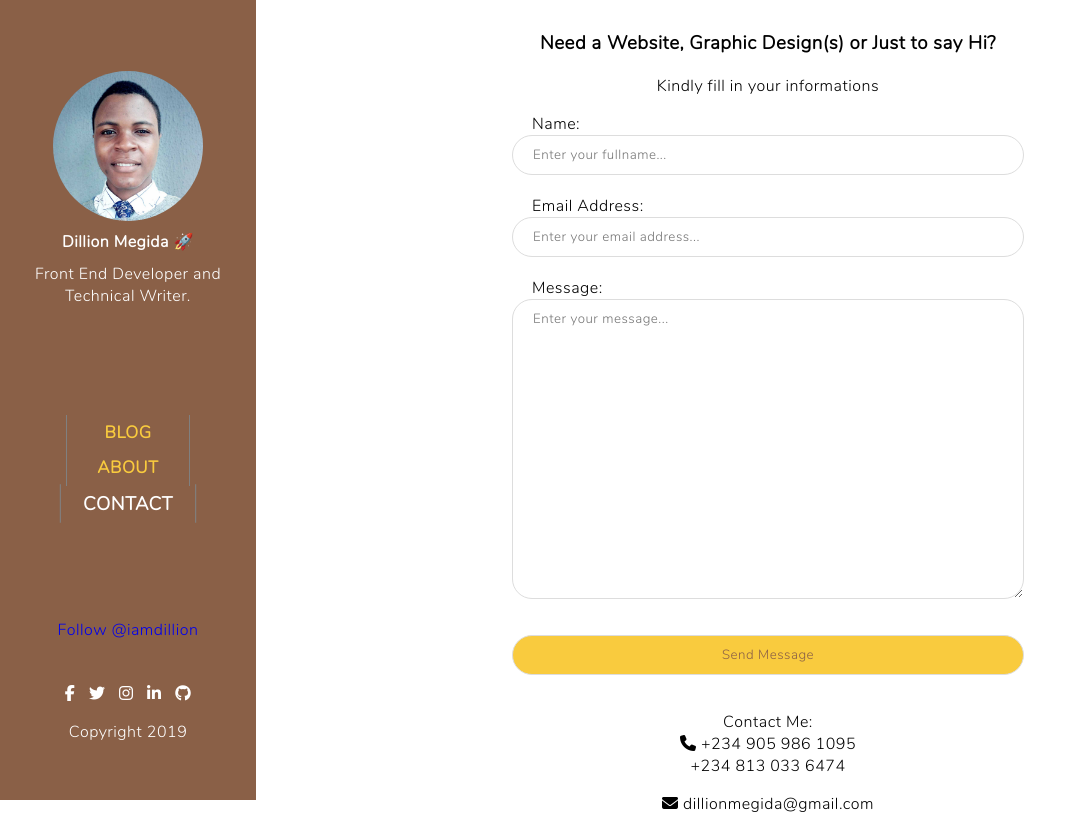
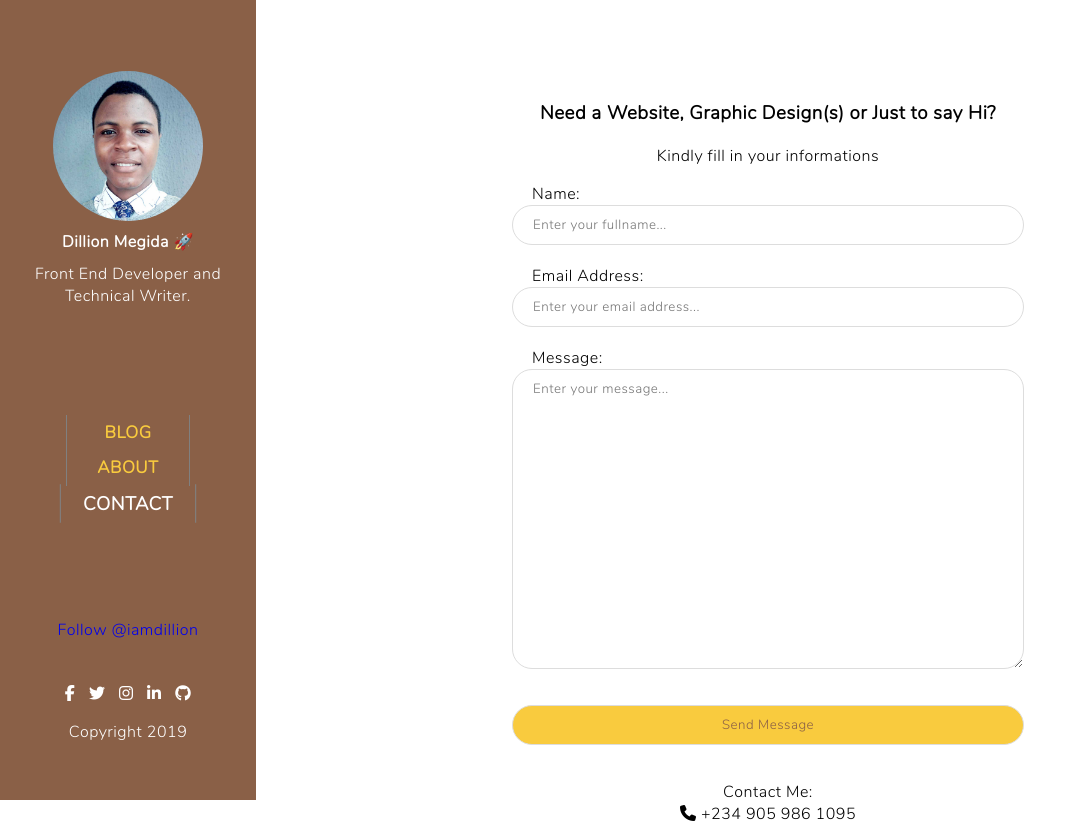
Before and after one commit to dillionmegida/Portfolio, a PHP site: page /contact in a window 1280 px wide. Shown: the top 824 px of the page, without its empty margins (0-1087 px from the left). Run offline with PHP 8.4, Linux system fonts and the light colour scheme; some libraries are stand-ins or nearby versions.

Commit message:
Update contact.php

```diff
--- a/public/contact.php
+++ b/public/contact.php
@@ -9,7 +9,7 @@ require_once 'public/common/headTag.php';
             require 'public/common/main-left.php'
         ?>
     <section class="contact">
-        <h1 style="margin-top: 30px" align='center'>Need a Website, Graphic Design(s) or Just to say Hi?</h1>
+        <h1 style="margin-top: 100px" align='center'>Need a Website, Graphic Design(s) or Just to say Hi?</h1>
         <p align='center'>Kindly fill in your informations</p>
         <section class="form">
             <form action="https://formspree.io/dillionmegida@gmail.com" method="POST" >
```
